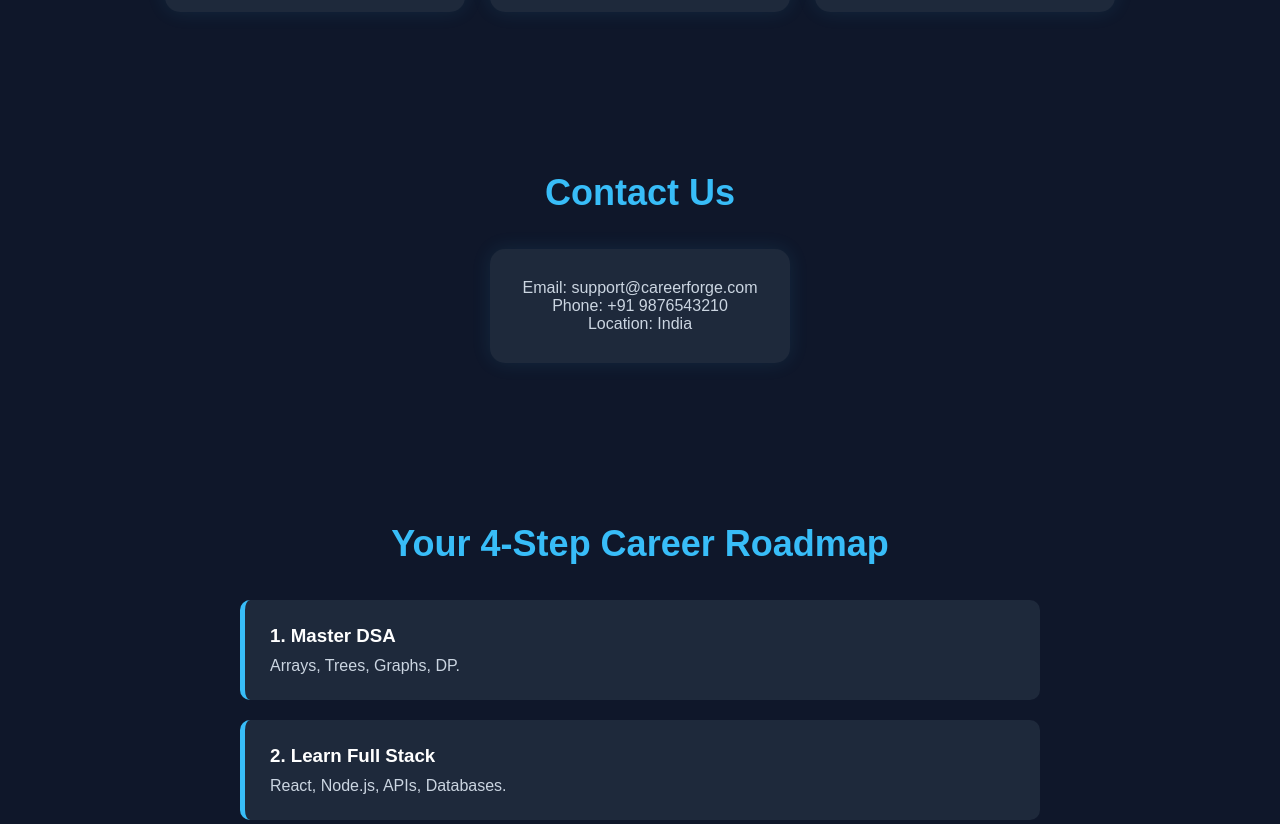
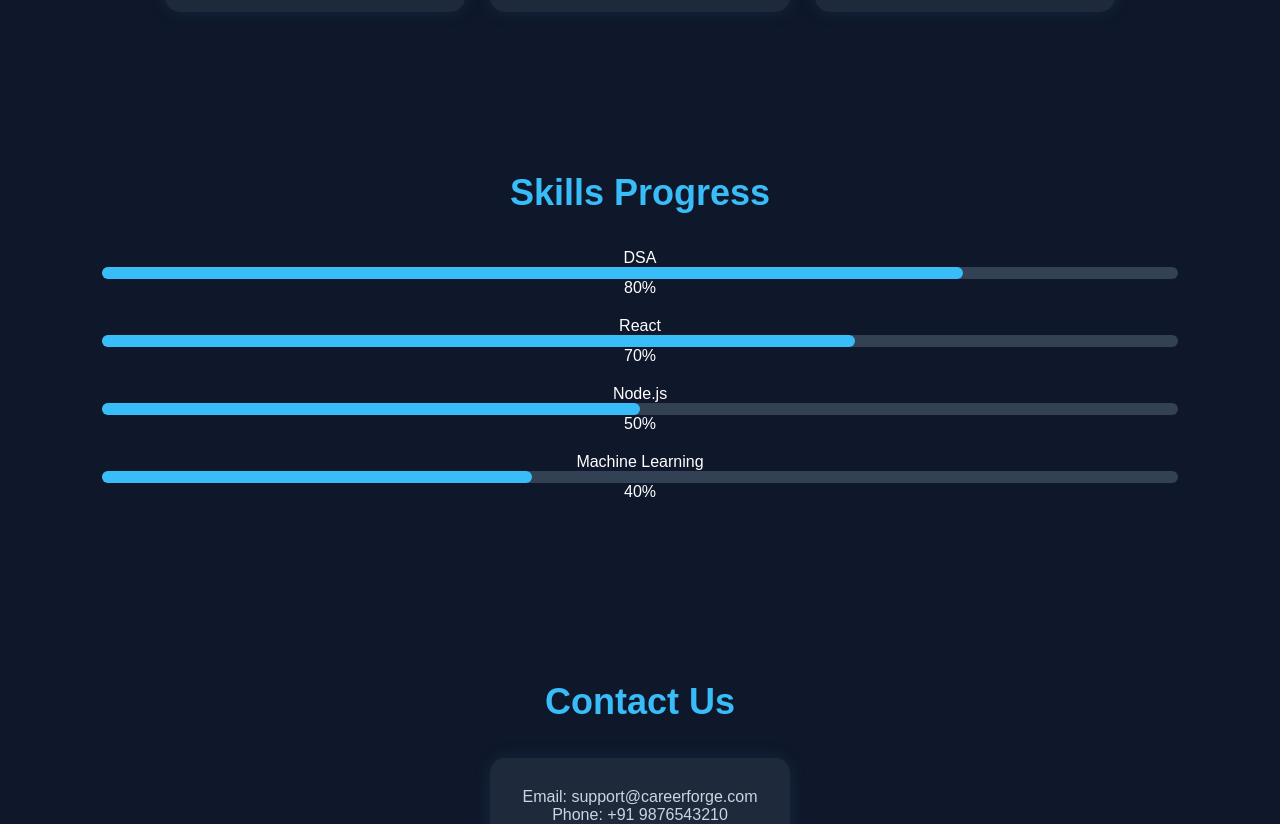
Before and after one commit to tanaycodesBBG/careerforge-dashboard, a React (Vite) app: page / in a window 1280 px wide. Shown: the part 2253-3077 px from the top of the page. Built offline with nearby package versions, Linux system fonts and the light colour scheme; no server answers.

Commit message:
Add skills progress section

```diff
--- a/src/App.jsx
+++ b/src/App.jsx
@@ -19,6 +19,7 @@ import {
 import ProjectTracker from "./components/ProjectTracker";
 import InternshipTracker from "./components/InternshipTracker";
 import Contact from "./components/Contact";
+import SkillsProgress from "./components/SkillsProgress";
 import "./App.css";
 
 function App() {
@@ -169,6 +170,7 @@ function App() {
 
       <ProjectTracker />
       <InternshipTracker />
+      <SkillsProgress />
       <Contact />
 
       <section id="roadmap" className="section">
--- /dev/null
+++ b/src/components/SkillsProgress.jsx
@@ -0,0 +1,41 @@
+function SkillsProgress() {
+  const skills = [
+    { name: "DSA", progress: 80 },
+    { name: "React", progress: 70 },
+    { name: "Node.js", progress: 50 },
+    { name: "Machine Learning", progress: 40 },
+  ];
+
+  return (
+    <section className="section">
+      <h2>Skills Progress</h2>
+
+      {skills.map((skill, index) => (
+        <div key={index} style={{ marginBottom: "20px" }}>
+          <p>{skill.name}</p>
+
+          <div
+            style={{
+              background: "#334155",
+              borderRadius: "10px",
+              height: "12px",
+            }}
+          >
+            <div
+              style={{
+                width: `${skill.progress}%`,
+                background: "#38bdf8",
+                height: "12px",
+                borderRadius: "10px",
+              }}
+            />
+          </div>
+
+          <p>{skill.progress}%</p>
+        </div>
+      ))}
+    </section>
+  );
+}
+
+export default SkillsProgress;
```
